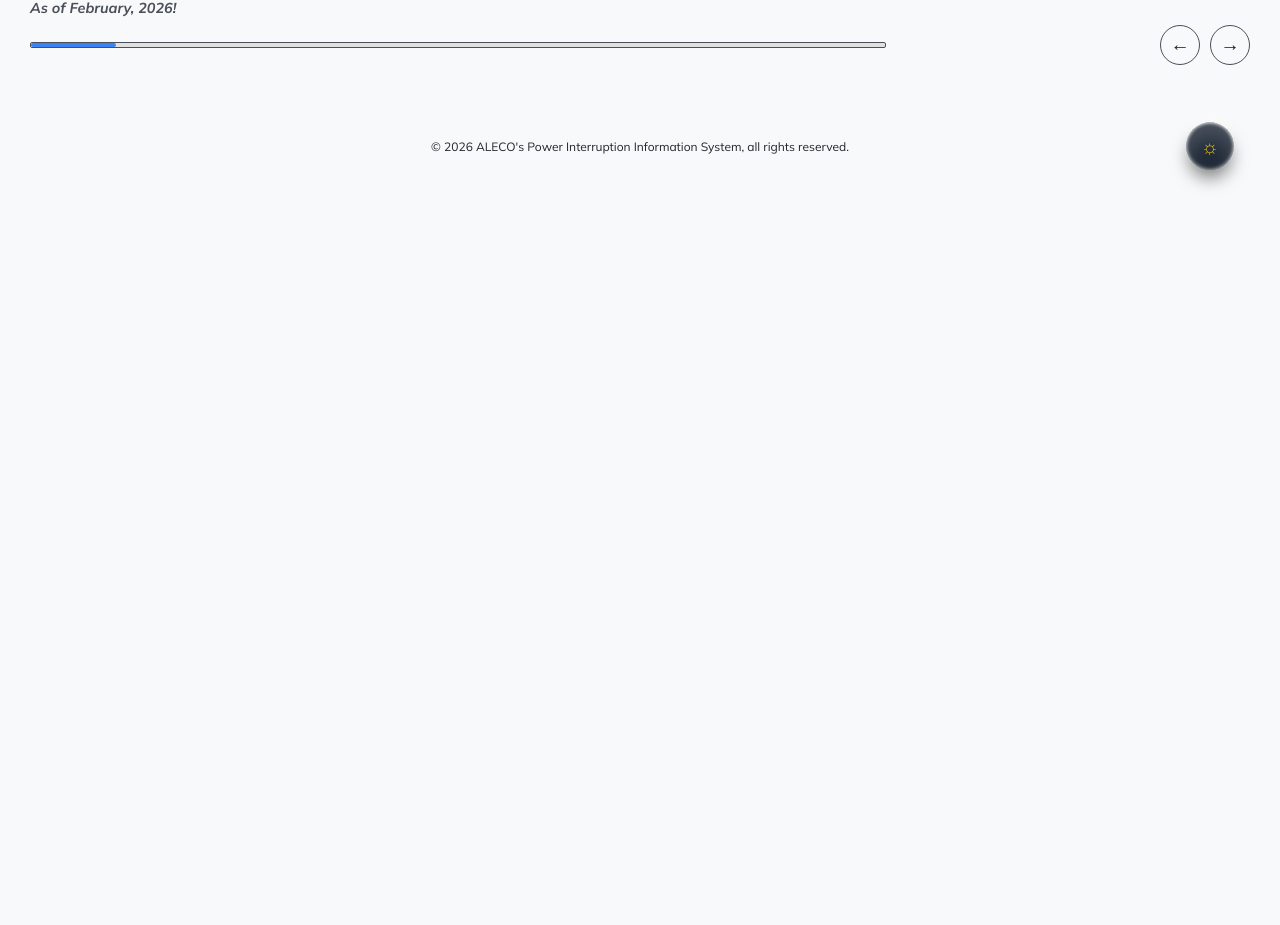
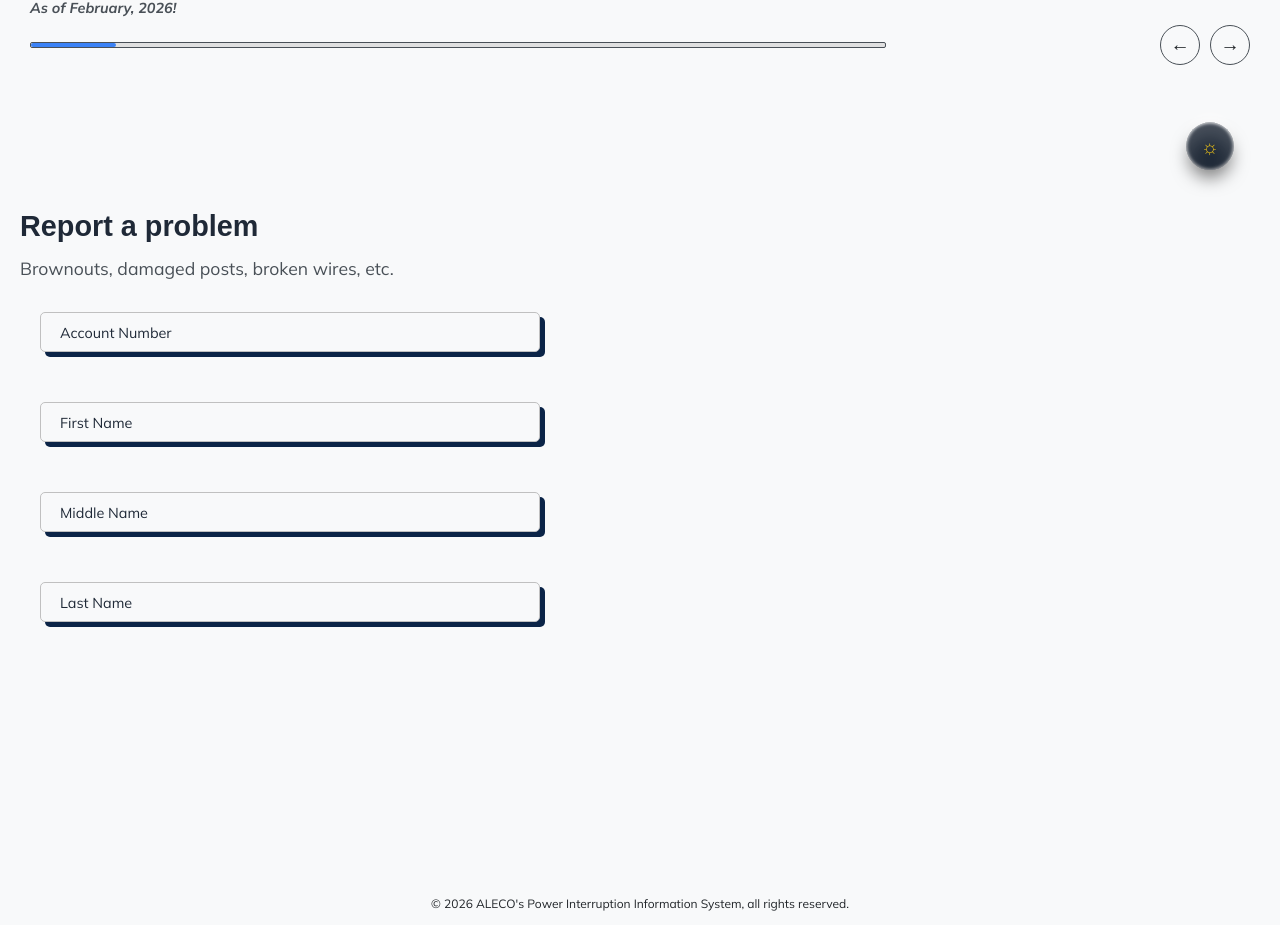
Before and after one commit to zeusgitDev16/ALECO-PIS, a React (Vite) app in the folder ALECO_PIS/: page / in a window 1280 px wide. Shown: the part 577-1502 px from the top of the page. Before the commit the page ends 800 px from the top, so only its background shows below. Built offline with nearby package versions, Linux system fonts and the light colour scheme; a web font is replaced by a local one.

Commit message:
2/13/2026 - out

```diff
--- a/ALECO_PIS/src/App.jsx
+++ b/ALECO_PIS/src/App.jsx
@@ -6,6 +6,8 @@ import LandingPage from './components/headers/landingPage.jsx';
 import './CSS/BodyLandPage.css';
 import CookieBanner from './components/CookieBanner.jsx';
 import DarkLightButton from './components/buttons/darkLightButton.jsx';
+import ReportaProblem from './ReportaProblem.jsx';
+
 
 function App() {
 
@@ -31,6 +33,7 @@ function App() {
 
     <div className = "body-padding">
       <InterruptionList/>
+      <ReportaProblem/>
       <Footer/>
     </div>
     <CookieBanner/>
--- a/ALECO_PIS/src/CSS/BodyLandPage.css
+++ b/ALECO_PIS/src/CSS/BodyLandPage.css
@@ -123,6 +123,12 @@
     background: #3b82f6; /* Blue on hover */
     color: white;
     border-color: #3b82f6;
+}
+
+[data-theme="dark"] .nav-btn:hover {
+  background: #FACC15; /* Yellow on hover */
+  color: black;
+  border-color: #FACC15;
 }
 
 .nav-btn:active {
--- /dev/null
+++ b/ALECO_PIS/src/CSS/ReportaProblem.css
@@ -0,0 +1,137 @@
+.report-problem-container {
+    max-width: 1400px;
+    margin: 0 auto;
+    padding: 60px 20px; /* Adjust spacing as needed */
+    text-align: left;
+}
+
+.report-title {
+    font-size: 1.8rem;
+    font-family: var(--font-header);
+    color: var(--text-header); /* Adapts to Dark Mode */
+    margin-bottom: 10px;
+    font-weight: 700;
+}
+
+.report-description {
+    font-size: 1.1rem;
+    font-family: var(--font-body);
+    color: var(--text-secondary); /* Adapts to Dark Mode */
+    margin-top: 0;
+    margin-bottom: 30px;
+}
+
+/* --- Dark Mode Overrides (Just in case specific tweaks are needed) --- */
+[data-theme="dark"] .report-title {
+    color: var(--text-header); /* Optional: Makes the title Yellow in dark mode like the Navbar */
+}
+
+/* From Uiverse.io by arafatrahat94 */
+/* --- LIGHT MODE (DEFAULT) --- */
+.form__group_one {
+  position: relative;
+  margin-left: 20px;
+  margin-bottom: 50px;
+  max-width: 500px;
+}
+
+.form__group_oneform__field {
+  border: 1px solid silver !important;
+  border-radius: 5px;
+  box-sizing: border-box;
+  color: var(--text-header); /* Dark blue for light mode */
+  background-color: var(--bg-body) !important;
+  height: 40px;
+  padding: 0rem 20px;
+  box-shadow: 5px 5px 0 0 #0b2447; /* Dark shadow for light mode */
+  width: 100%;
+  transition: all 0.3s ease;
+  caret-color: #0b2447;
+}
+
+.form__group_oneform__field::placeholder {
+  color: transparent;
+}
+
+.form__group_oneform__field:placeholder-shown ~ .form__group_oneform__label {
+  top: 10px;
+  border-right: none;
+  border-left: none;
+  color: var(--text-header);
+}
+
+.form__group_oneform__label {
+  background-color: var(--bg-body);
+  border-left: 1px solid silver;
+  border-right: 1px solid silver;
+  color: #9b9b9b;
+  display: block;
+  font-size: 0.9em;
+  margin-left: 10px;
+  padding: 0 10px;
+  pointer-events: none;
+  position: absolute;
+  top: -10px;
+  transition: 0.2s;
+}
+
+/* Light Mode Focus */
+.form__group_oneform__field:focus {
+  border: 1px solid #0b2447 !important;
+  box-shadow: none;
+  /* This ensures the blinking line (caret) is visible in light mode */
+  caret-color: #0b2447;
+  outline: none;
+}
+
+.form__group_oneform__field:focus ~ .form__group_oneform__label {
+  background-color: var(--bg-body);
+  color: #0b2447;
+  border-color: #0b2447;
+  caret-color: #0b2447;
+}
+
+/* --- DARK MODE IMPLEMENTATION --- */
+/* This triggers when your theme is set to 'dark' */
+
+[data-theme="dark"] .form__group_oneform__field {
+  /* Use the background variable we set for the app */
+  background-color: var(--bg-body) !important;
+  color: var(--text-main); /* White/Off-white text */
+
+  border: 1px solid var(--text-secondary) !important;
+  /* Yellow highlight shadow for that 'pop' effect */
+  box-shadow: 5px 5px 0 0 #FACC15;
+
+  transition: all 0.3s ease;
+}
+
+[data-theme="dark"] .form__group_oneform__label {
+  /* Matches the background so the label 'cuts' the border line */
+  background-color: var(--bg-body);
+  color: #FACC15; /* Yellow text for the label */
+  border-left: 1px solid #FACC15;
+  border-right: 1px solid #FACC15;
+}
+
+/* Dark Mode Focus State */
+[data-theme="dark"] .form__group_oneform__field:focus {
+  border: 1px solid #FACC15 !important;
+  box-shadow: none; /* Remove shadow when active for a clean look */
+  /* Ensures the blinking line is also yellow in dark mode */
+  caret-color: #FACC15;
+  outline: none;
+}
+
+[data-theme="dark"] .form__group_oneform__field:focus ~ .form__group_oneform__label {
+  background-color: var(--bg-body);
+  color: #FACC15;
+  border-color: #FACC15;
+}
+
+/* Ensure the label looks correct when the field is empty in dark mode */
+[data-theme="dark"] .form__group_oneform__field:placeholder-shown ~ .form__group_oneform__label {
+    background-color: transparent;
+    border-color: transparent;
+    color: var(--text-header);
+}
--- /dev/null
+++ b/ALECO_PIS/src/ReportaProblem.jsx
@@ -0,0 +1,43 @@
+import React from 'react';
+import './CSS/ReportaProblem.css';
+
+const ReportaProblem = () => {
+   return (
+    <div id = "report" className="report-problem-container">
+        <h2 className="report-title">Report a problem</h2>
+        <p className="report-description">
+            Brownouts, damaged posts, broken wires, etc.
+        </p>
+
+        {/* This container will now stack items vertically */}
+        <div className="report-form-column">
+            {/* Account Number */}
+            <div className="form__group_one">
+                <input type="text" id="acc_num" className="form__group_oneform__field" placeholder="Account Number" />
+                <label htmlFor="acc_num" className="form__group_oneform__label">Account Number</label>
+            </div>
+            {/* First Name */}
+            <div className="form__group_one">
+                <input type="text" id="fname" className="form__group_oneform__field" placeholder="First Name" />
+                <label htmlFor="fname" className="form__group_oneform__label">First Name</label>
+            </div>
+             {/* Middle Name */}
+            <div className="form__group_one">
+                <input type="text" id="mname" className="form__group_oneform__field" placeholder="Middle Name" />
+                <label htmlFor="mname" className="form__group_oneform__label">Middle Name</label>
+            </div>
+             {/* Last Name */}
+            <div className="form__group_one">
+                <input type="text" id="lname" className="form__group_oneform__field" placeholder="Last Name" />
+                <label htmlFor="lname" className="form__group_oneform__label">Last Name</label>
+            </div>
+
+        </div>
+
+        {/* The big space at the bottom you requested */}
+        <div style={{ paddingBottom: '150px' }}></div>
+    </div>
+);
+}
+
+export default ReportaProblem;
```
